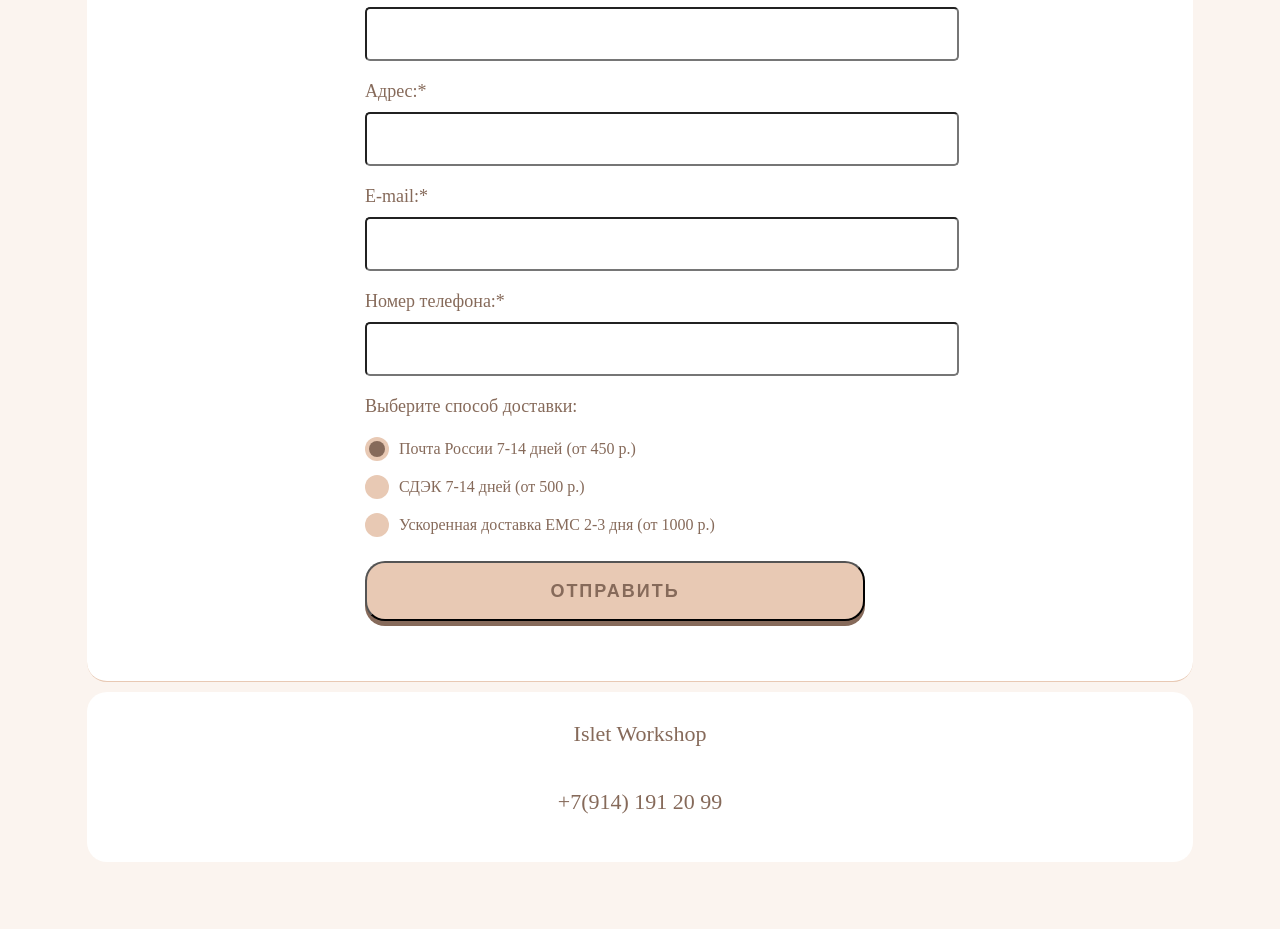
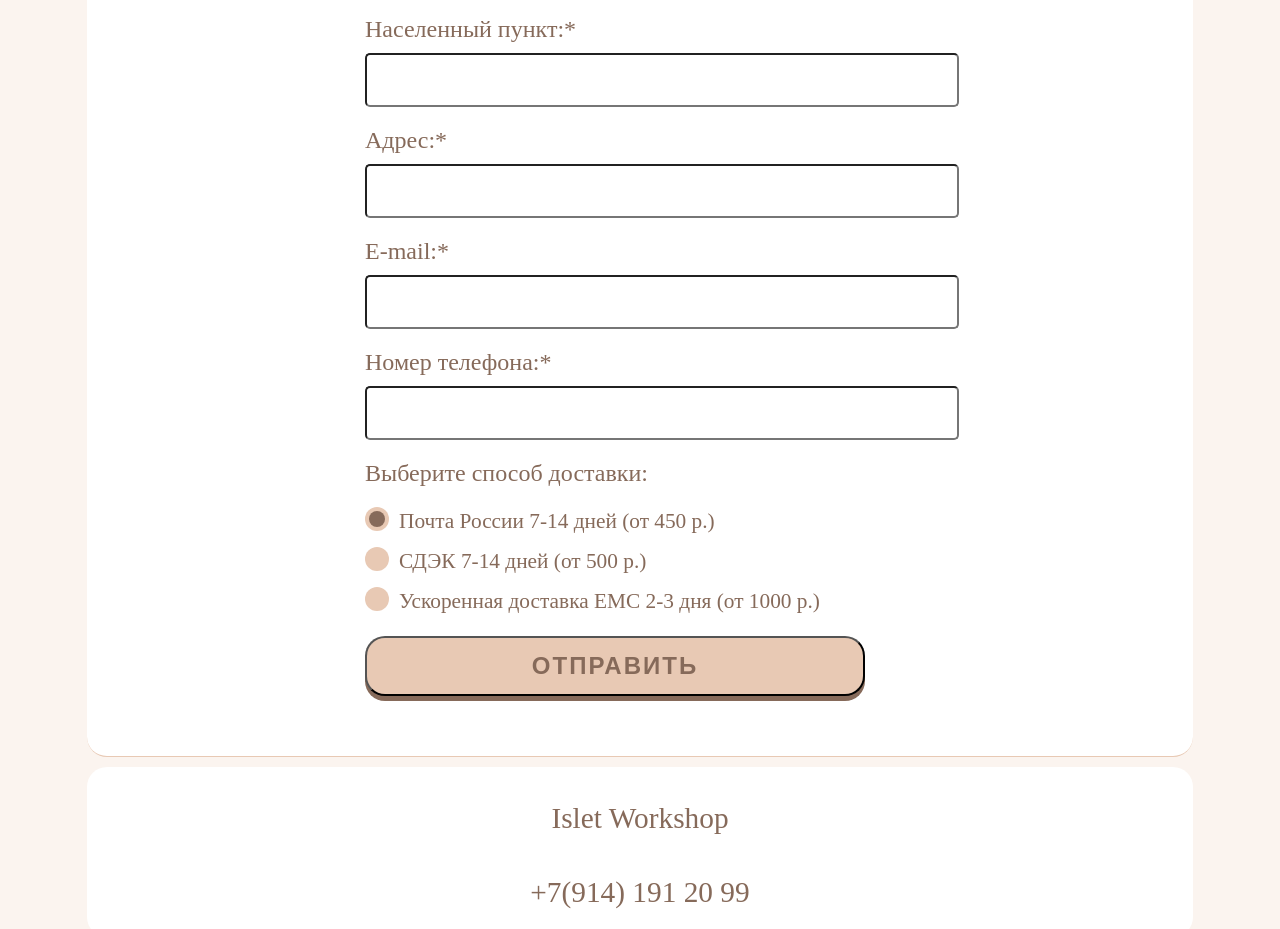
Before and after one commit to Islet08/isletworkshop, a plain HTML site: page order.html in a window 1280 px wide. Shown: the part 589-1518 px from the top of the page. Before the commit the page ends 1489 px from the top, so only its background shows below. Drawn offline with Linux system fonts and the light colour scheme; files whose address does not match are found by name; a web font is replaced by a local one.

Commit message:
Adaption

```diff
--- a/css/style-order.css
+++ b/css/style-order.css
@@ -15,18 +15,18 @@
 }
 
 body {
-	font: normal 14px "Аrial";
+	font: normal 14pt "Аrial";
 	color:#866a5a;
 	padding:20px;
 	background-color:#fbf4ef;
 }
 h2, h3 {
-        font: normal 22px "Kiwi Maru", "Times New", serif;
+        font: normal 22pt "Kiwi Maru", "Times New", serif;
         height: 50px;
         text-align:center;
 }
 p       {
-        font: normal 14px "Аrial";
+        font: normal 14pt "Аrial";
         text-align:justify;
 }
 /*--------------navigation-bar-style----------*/
@@ -45,7 +45,7 @@ p       {
 	text-align:center;
 	margin:0 auto;
 	padding:10px;
-	font:none 16px arial;
+	font:none 16pt arial;
 }
 #menu a{
 	text-decoration:none;
@@ -118,9 +118,7 @@ div.inline-outer {
 .form * {
     outline:none;
 }
-/*.form_body {
-    position:relative;
-}*/
+
 .form_body::after {
     content:"";
     position:absolute;
@@ -137,16 +135,12 @@ div.inline-outer {
     opacity:1;
     visibility:visible;
 }
-/*.form_title {
-    font-size:40px;
-    font-weight:700;
-    margin:0px 0px 30px 0px;
-}*/
+
 .form_item {
     margin:0px 0px 20px 0px;
 }
 .form_label {
-    font-size:18px;
+    font-size:18pt;
     display:block;
     margin:0px 0px 10px 0px;
 }
@@ -155,7 +149,7 @@ div.inline-outer {
     padding:0px 20px;
     border-radius:5px;
     width:100%;
-    font-size:18px;
+    font-size:18pt;
     transition:all 0.5s ease 0s;
 }
 form_input_req:focus {
@@ -178,7 +172,7 @@ form_input_req ._error {
 }
 .options_label {
     display:inline-flex;
-    font-size:16px;
+    font-size:16pt;
     line-height:140%;
     align-items:center;
     position:relative;
@@ -214,7 +208,7 @@ form_input_req ._error {
     min-height:60px;
     background-color:#e8c9b4;
     color:#866a5a;
-    font-size:18px;
+    font-size:18pt;
     text-transform:uppercase;
     letter-spacing:2px;
     font-weight:700;
@@ -270,29 +264,13 @@ div.container-aboutme {
 @media (max-width:500px) {
 body {
     font-weight:700;
-    font-size:20px;
+    font-size:20pt;
 }
 }
-/*добавила увеличение шрифта и уменьшила отступы для адаптива*/
-/*
-@media (max-width:767px) {
-    body {
-    font: normal 20px "Аrial";
-    color:#866a5a;
-    padding:5px;
-    background-color:#fbf4ef;
-    }
-}
-@media (max-width:767px) {
-h2, h3 {
-        font: normal 30px "Kiwi Maru", "Times New", serif;
-        height: 50px;
-        text-align:center;
-        }
-}
+
 @media (max-width:767px) {
 p       {
-        font: normal 20px "Аrial";
+        font: normal 20pt "Аrial";
         text-align:justify;
         }
 }
```
